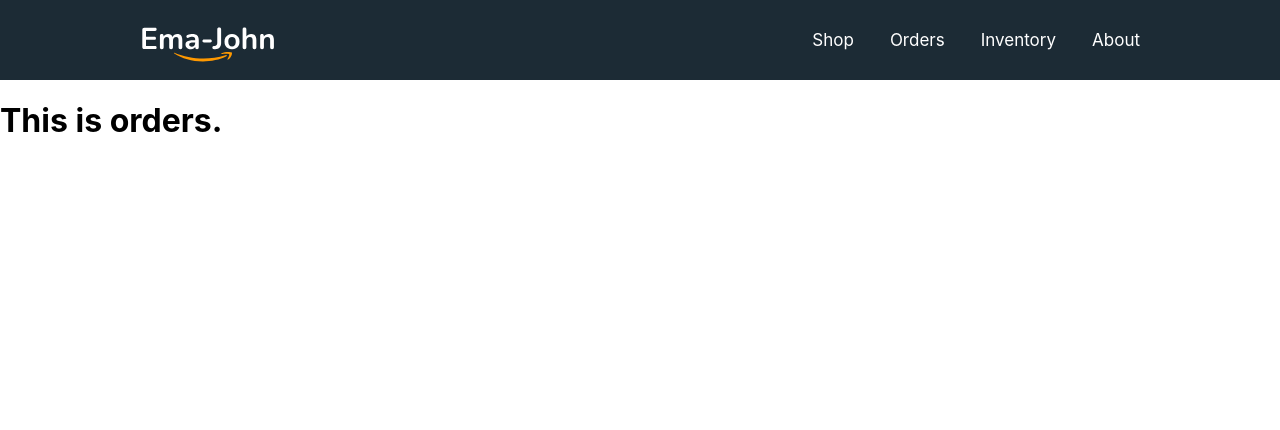
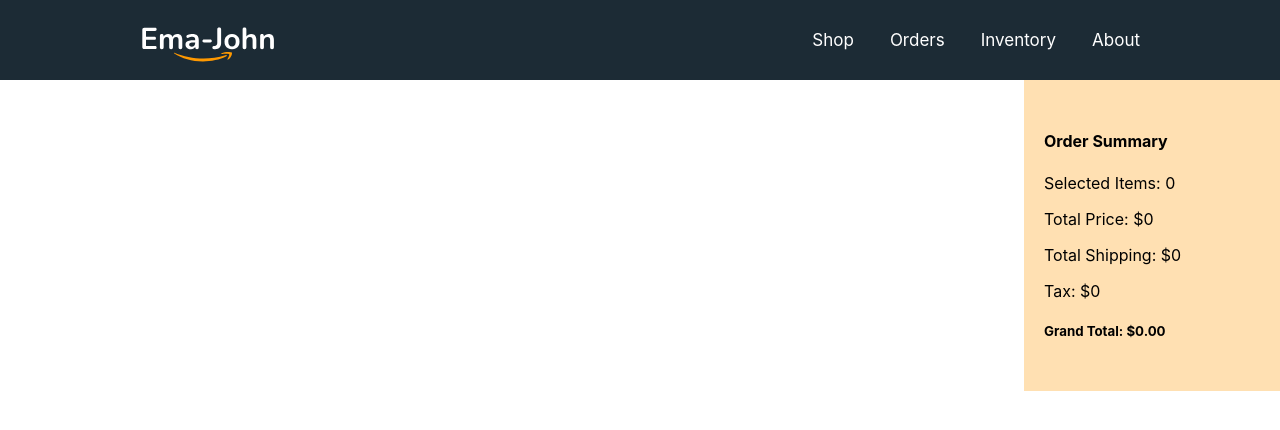
Before and after one commit to Fahimahmedkhan/ema-john-simple, a React (Create React App) app: page /orders in a window 1280 px wide. Shown: the top 430 px of the page. Built offline with nearby package versions, Linux system fonts and the light colour scheme.

Commit message:
Import Cart from loader and Display Shopping cart

```diff
--- a/src/components/Orders/Orders.js
+++ b/src/components/Orders/Orders.js
@@ -1,11 +1,18 @@
-import React from 'react';
+import React, { useState } from 'react';
 import { useLoaderData } from 'react-router-dom';
+import Cart from '../Cart/Cart';
 
 const Orders = () => {
-    const products = useLoaderData();
+    const { products, initialCart } = useLoaderData();
+    const [cart, setCart] = useState(initialCart)
     return (
-        <div>
-            <h1>This is orders.{products.length}</h1>
+        <div className='shop-container'>
+            <div className="products-container">
+
+            </div>
+            <div className="cart-container">
+                <Cart cart={cart}></Cart>
+            </div>
         </div>
     );
 };
--- a/src/loaders/productsAndCartLoader.js
+++ b/src/loaders/productsAndCartLoader.js
@@ -5,7 +5,7 @@
     const products = await productsData.json();
 
     const savedCart = getStoredCart();
-    const previousCart = [];
+    const initialCart = [];
 
     for (const id in savedCart) {
         const addedProduct = products.find(product => product.id === id);
@@ -13,8 +13,8 @@
         if (addedProduct) {
             const quantity = savedCart[id];
             addedProduct.quantity = quantity;
-            previousCart.push(addedProduct);
+            initialCart.push(addedProduct);
         }
     }
-    return { products, previousCart };
+    return { products: products, initialCart: initialCart };
 }
```
